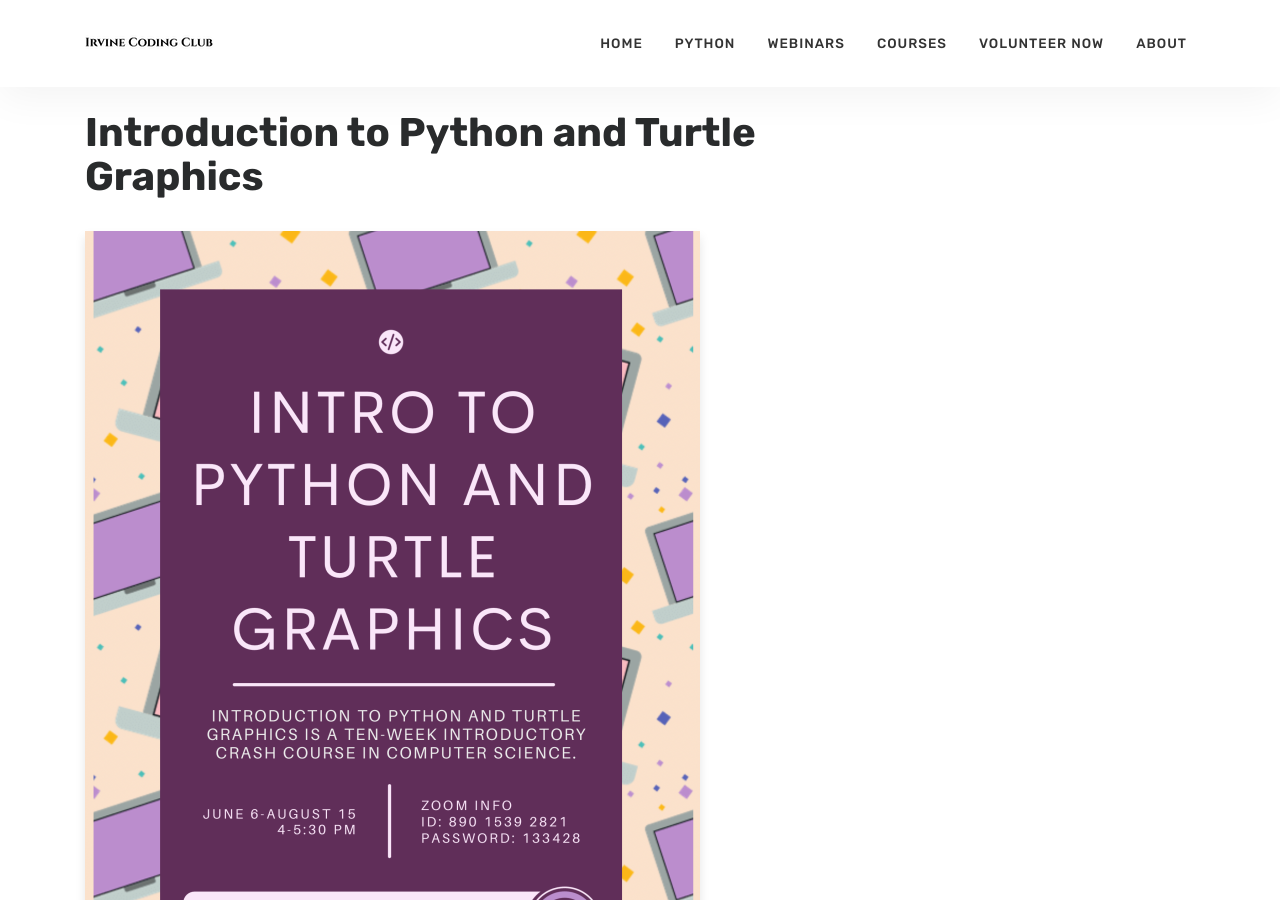
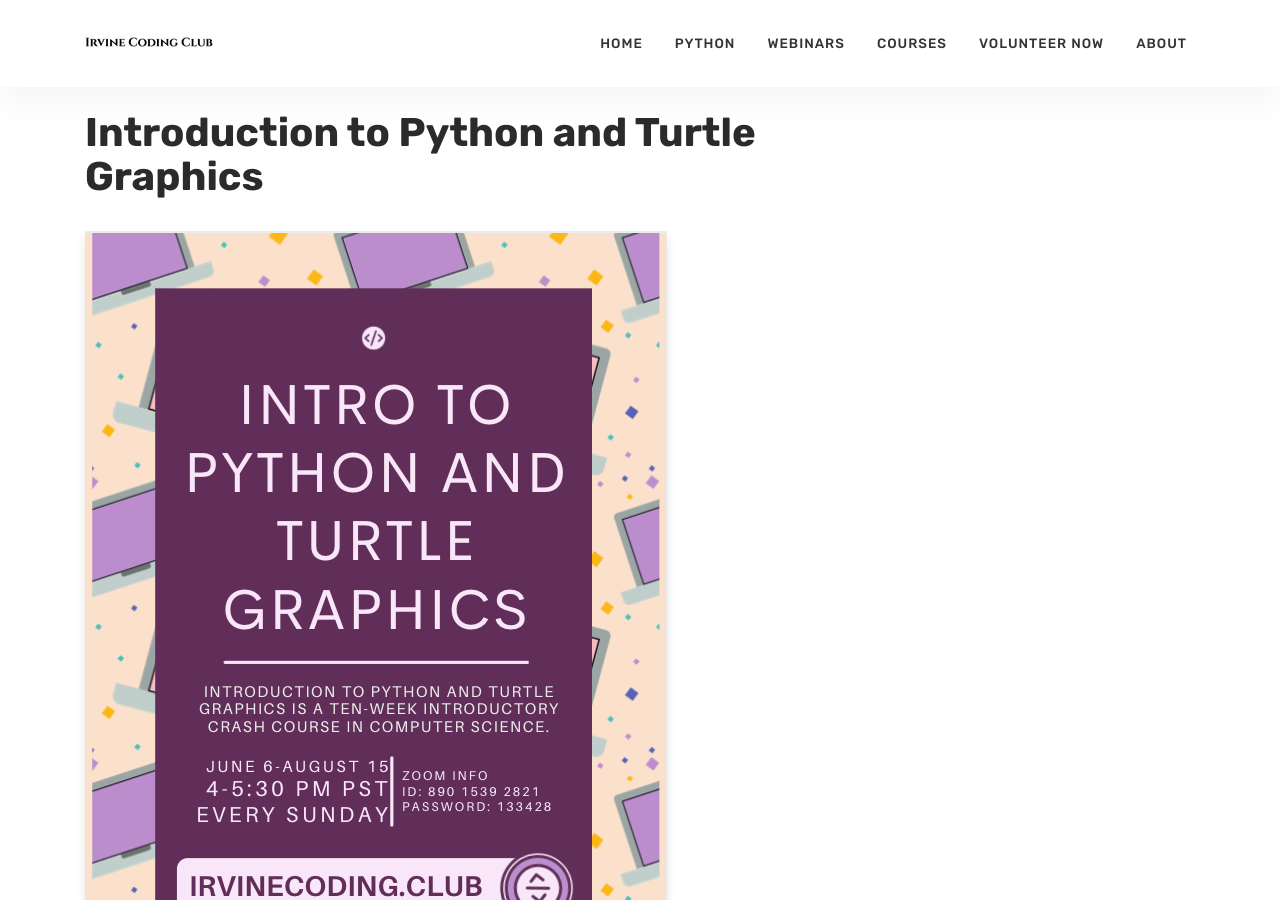
Before and after one commit to irvinecodingclub/irvinecodingclub.github.io, a Jekyll site: the page built from _posts/2020-04-18-python-turtle-graphics.md, in a window 1280 px wide and 900 px high. Built offline with Jekyll 4.4.1, drawn with Linux system fonts in a browser that asks for light colours; comment, search, counter and statistics services are not loaded.

Commit message:
turtle :DD

```diff
--- a/_posts/2020-04-18-python-turtle-graphics.md
+++ b/_posts/2020-04-18-python-turtle-graphics.md
@@ -1,8 +1,8 @@
 ---
 layout: post
 title:  "Introduction to Python and Turtle Graphics"
-image: assets/images/icc1.jpg
-image2: assets/images/turtle.png
+image: assets/images/turtle.png
+image2: assets/images/turtleposter.png
 course: true
 permalink: /python101
 comments: false
```
Also changed, not shown: assets/images/turtle.png, assets/images/turtleposter.png (added), assets/images/usacocat.PNG (deleted).
